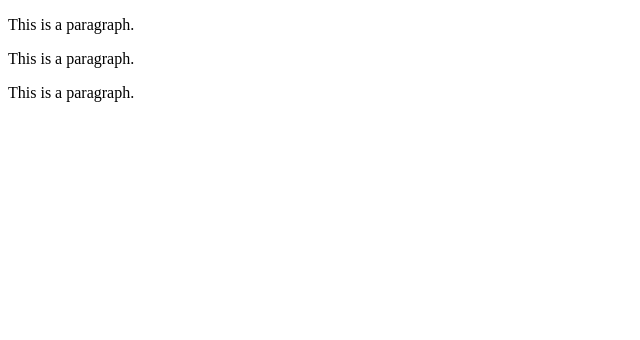
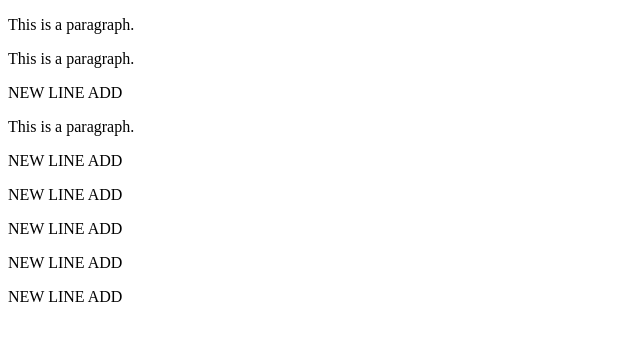
Before and after one commit to VamshiGVR/GitTest, a plain HTML site: page GITTEST.html in a window 1280 px wide. Shown: the whole page, without its empty margins (0-640 px from the left). Drawn offline with Linux system fonts and the light colour scheme.

Commit message:
first commit

```diff
--- a/GITTEST.html
+++ b/GITTEST.html
@@ -5,7 +5,14 @@
 
     <p>This is a paragraph.</p>
     <p>This is a paragraph.</p>
+    <p>NEW LINE ADD </p>
     <p>This is a paragraph.</p>
+    <p>NEW LINE ADD </p>
+    <p>NEW LINE ADD </p>
+    <p>NEW LINE ADD </p>
+    <p>NEW LINE ADD </p>
+    <p>NEW LINE ADD </p>
+
 
 </body>
 
```
